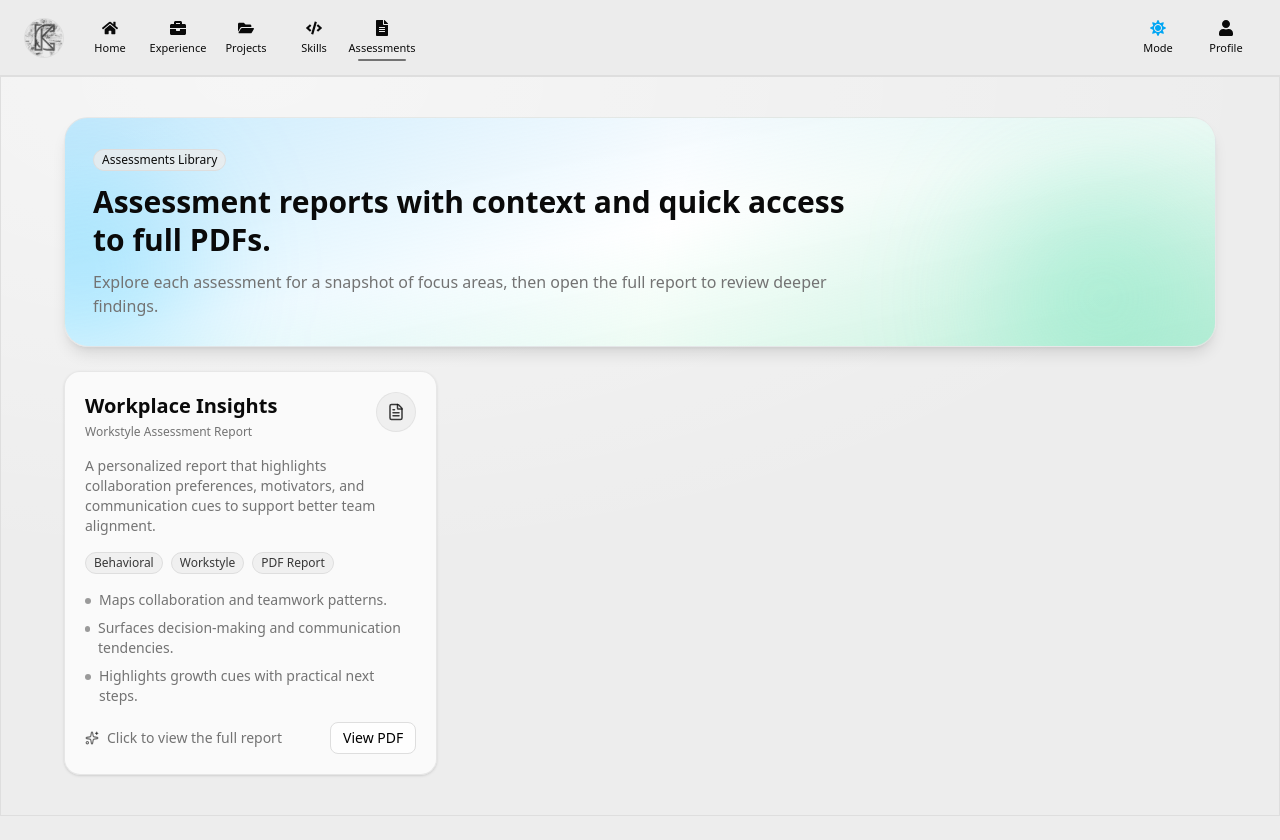
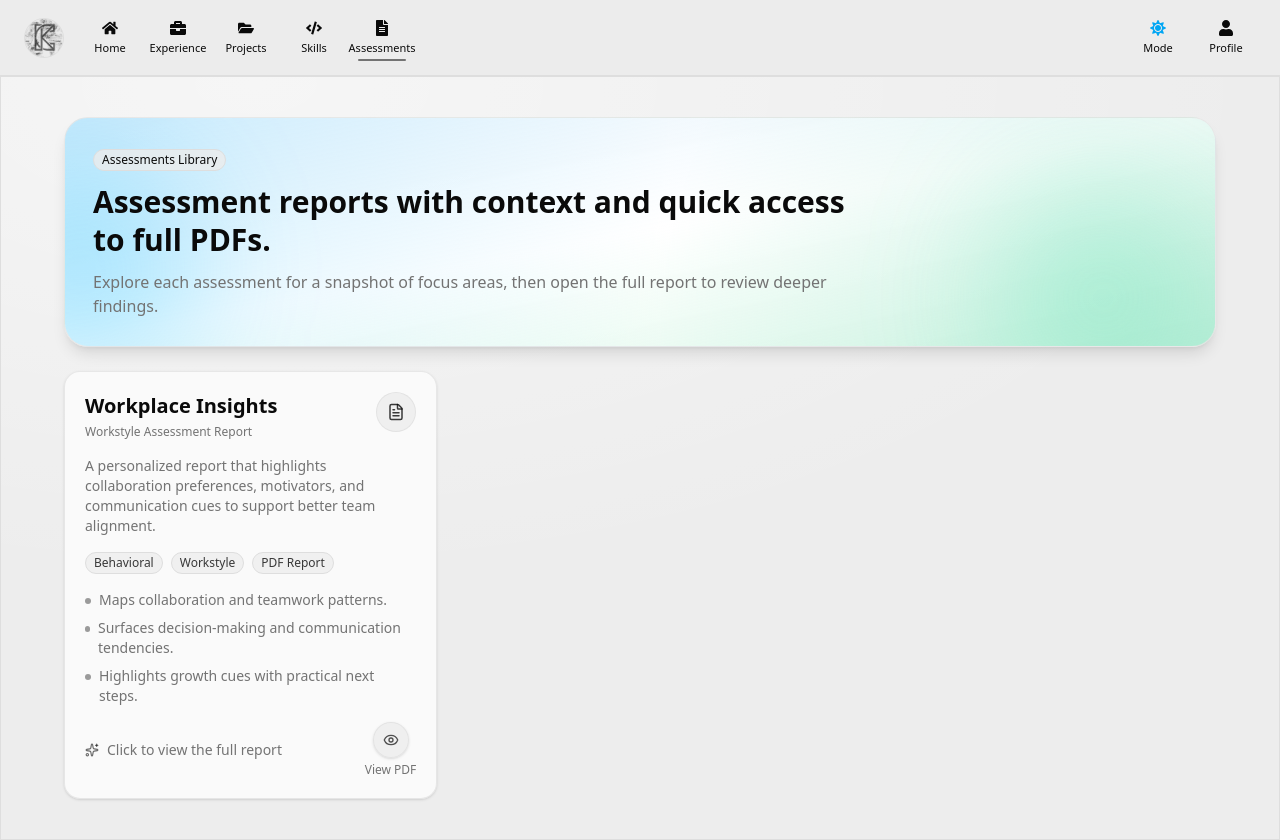
Before and after one commit to kentchristian/web-portfolio, a React app: page /assessments in a window 1280 px wide. Before the commit the page ends 816 px from the top, so only its background shows below. Built offline with nearby package versions, Linux system fonts and the light colour scheme; the HTML template or start-up script is replaced by a standard one.

Commit message:
refactor: use icon for view pdf button

```diff
--- a/src/pages/assessments.tsx
+++ b/src/pages/assessments.tsx
@@ -1,7 +1,6 @@
-import { FileText, Sparkles } from 'lucide-react';
+import { Eye, FileText, Sparkles } from 'lucide-react';
 import { useState, type KeyboardEvent, type MouseEvent } from 'react';
 import { Badge } from '../../shadcn/components/ui/badge';
-import { Button } from '../../shadcn/components/ui/button';
 import {
   DynamicMotionProvider,
   FadeUpMotionProv,
@@ -18,6 +17,7 @@ const HERO_RADIAL_OVERLAY =
   'pointer-events-none absolute inset-0 bg-[radial-gradient(circle_at_top_left,rgba(56,189,248,0.16),transparent_52%),radial-gradient(circle_at_bottom_right,rgba(16,185,129,0.14),transparent_48%)]';
 const CARD_STAGGER_STEP = 0.08;
 const CARD_STAGGER_MAX = 0.28;
+const VIEW_ICON = Eye;
 
 type AssessmentCard = {
   id: string;
@@ -164,17 +164,26 @@ const Assessments = () => {
                       <Sparkles size={14} className="text-foreground/60" />
                       Click to view the full report
                     </span>
-                    <Button
+                    <button
                       type="button"
-                      size="sm"
                       data-card-action="true"
+                      aria-label={`View ${assessment.title} PDF`}
+                      className="hover:cursor-pointer group/view inline-flex flex-col items-center gap-1 text-foreground/70 transition hover:text-foreground"
                       onClick={(event) => {
                         event.stopPropagation();
                         setSelectedAssessment(assessment);
                       }}
                     >
-                      View PDF
-                    </Button>
+                      <span className="inline-flex h-9 w-9 items-center justify-center rounded-full border border-border/70 bg-background/80 shadow-sm transition group-hover/view:-translate-y-0.5 group-hover/view:bg-background">
+                        <VIEW_ICON size={16} />
+                      </span>
+                      <Typography
+                        variant="caption"
+                        className="text-muted-foreground"
+                      >
+                        View PDF
+                      </Typography>
+                    </button>
                   </div>
                 </article>
               </SideFromRightMotionProv>
```
